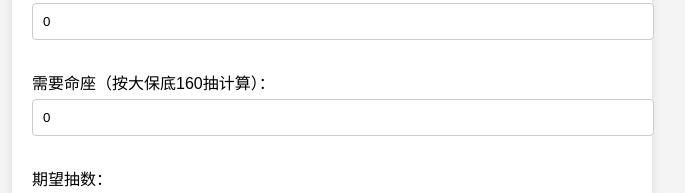
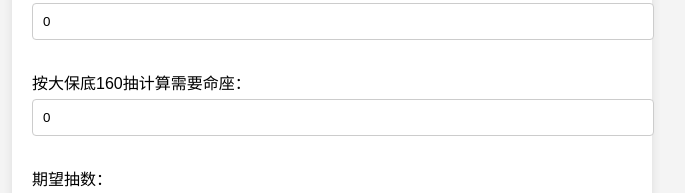
Before and after one commit to tychen17/yuanshenck.github.io, a plain HTML site: page index.html in a window 1280 px wide. Shown: the part 443-636 px from the top of the page, without its empty margins (308-993 px from the left). Drawn offline with Linux system fonts and the light colour scheme.

Commit message:
Update index.html

```diff
--- a/index.html
+++ b/index.html
@@ -13,7 +13,7 @@
             <label>原石数量：<input type="number" id="primogems" value="0"></label>
             <label>垫的抽数：<input type="number" id="padded-pulls" value="0"></label>
             <label>已有抽数：<input type="number" id="existing-pulls" value="0"></label>
-            <label>需要命座（按大保底160抽计算）：<input type="number" id="desired-constellations" value="0"></label>
+            <label>按大保底160抽计算需要命座：<input type="number" id="desired-constellations" value="0"></label>
             <label>期望抽数：<input type="number" id="expected-pulls" value="0"></label>
             <button onclick="calculate()">计算</button>
         </div>
```
